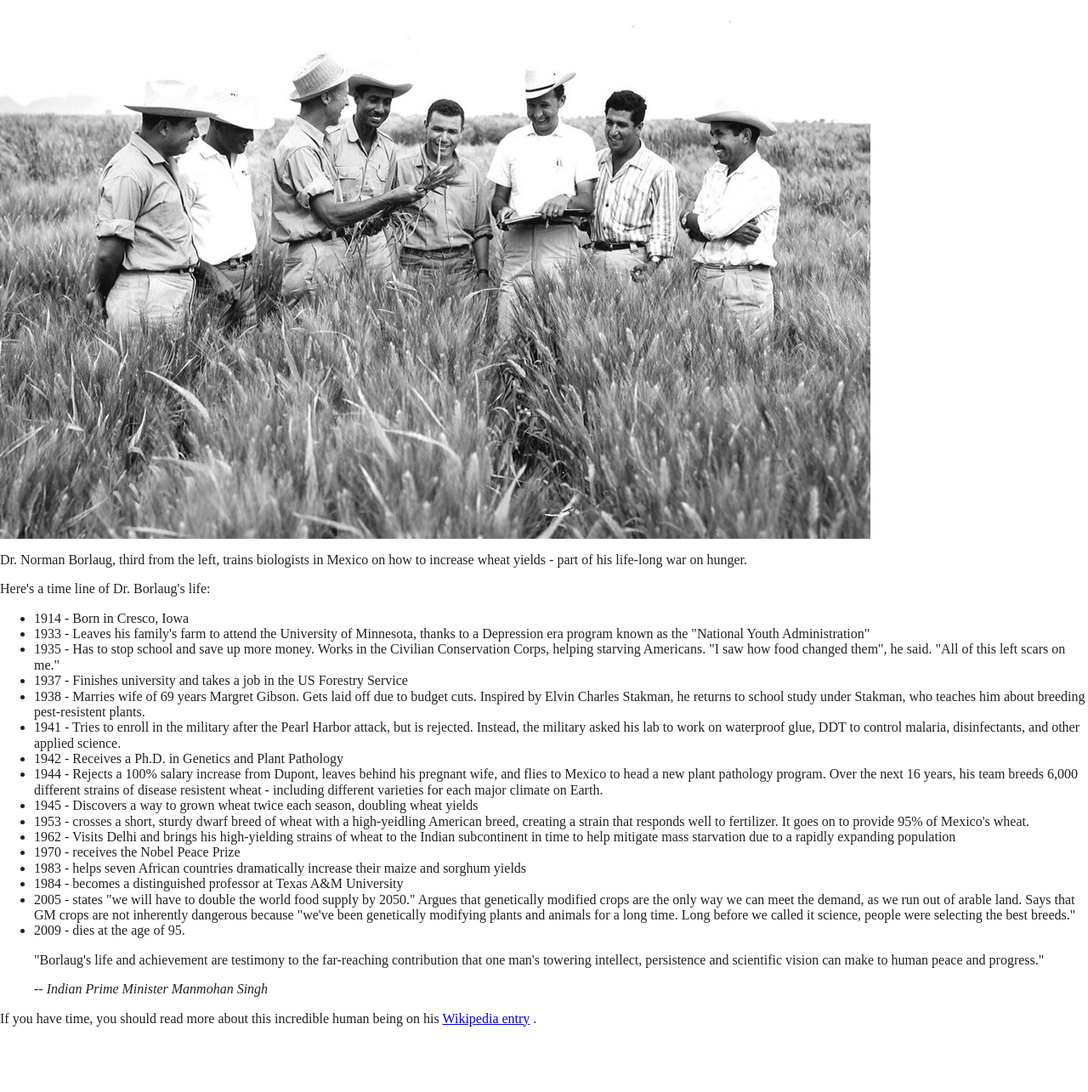
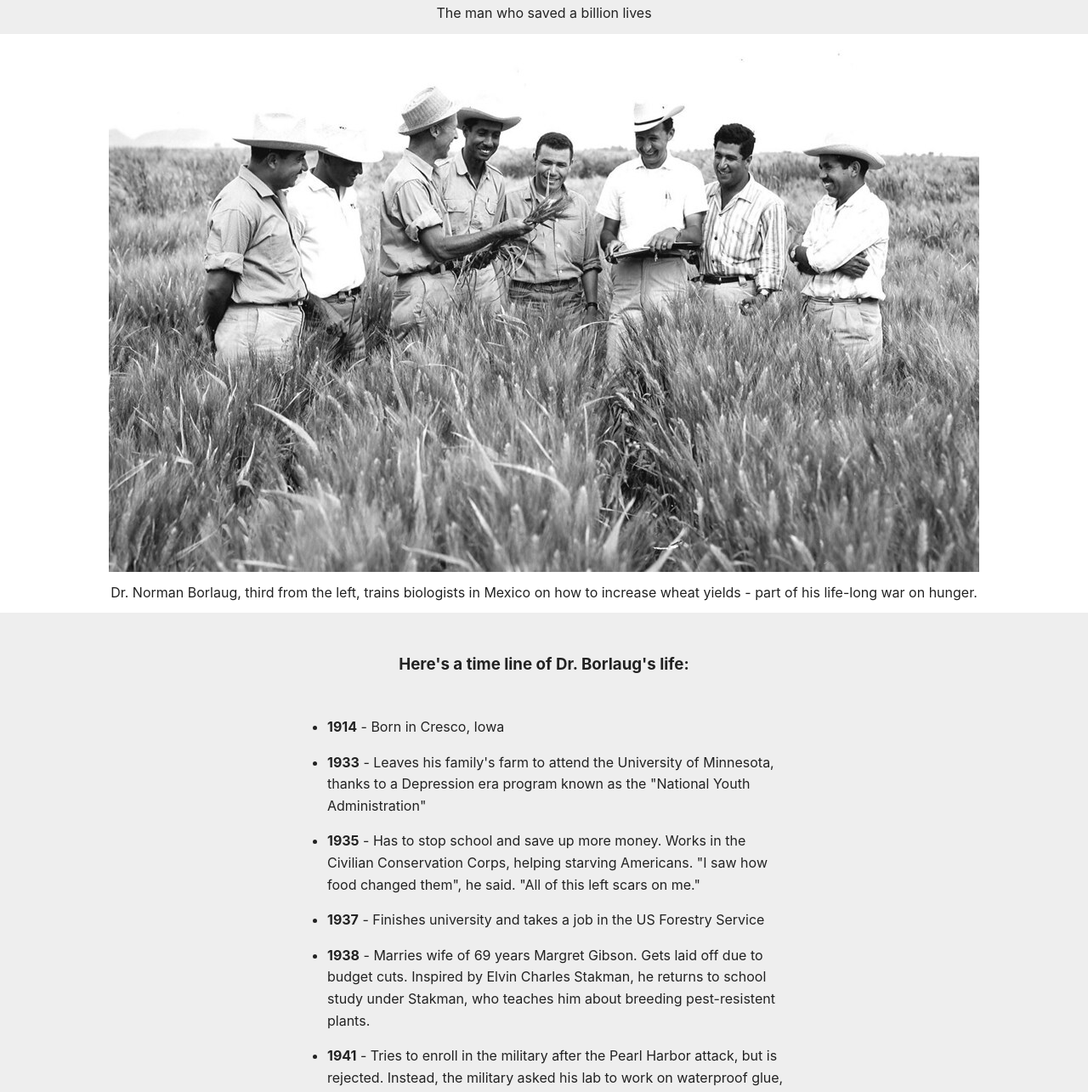
Before and after one commit to Pyatnyshkov/tribute_page, a website built with Parcel: page index.html in a window 1280 px wide. Shown: the part 74-1359 px from the top of the page at 85% size. Before the commit the page ends 1282 px from the top, so only its background shows below. Built offline with nearby package versions, Linux system fonts and the light colour scheme.

Commit message:
add styles, refactor

```diff
--- a/css/main.css
+++ b/css/main.css
@@ -86,6 +86,52 @@ textarea {
 /* ==========================================================================
    Author's custom styles
    ========================================================================== */
+
+body {
+  font-family: -apple-system, BlinkMacSystemFont, 'Segoe UI', 'Roboto', 'Helvetica Neue', Arial, sans-serif;
+  background-color: #eee;
+  text-align: center;
+}
+
+header {
+  text-align: center;
+}
+
+figure {
+  background-color: #fff;
+  margin: 0;
+  padding: 10px;
+}
+
+figcaption {
+  margin: 15px 0 5px 0;
+}
+
+.lifelist_header {
+  margin: 50px 0;
+}
+
+ul {
+  max-width: 550px;
+  margin: 0 auto;
+  text-align: left;
+  line-height: 1.6;
+}
+
+li {
+  margin: 16px 0;
+}
+
+blockquote {
+  max-width: 545px;
+  margin: 50px auto;
+  font-style: italic;
+  text-align: left;
+}
+
+a:visited {
+  color: #74638f;
+}
 
 /* ==========================================================================
    Helper classes
--- a/index.html
+++ b/index.html
@@ -26,45 +26,47 @@
 
   <!-- Add your site or application content here -->
   <header>
-    <p class="header_title">Dr. Norman Borlaug</p>
-    <p class="header_desc">The man who saved a billion lives</p>
+    <h1>Dr. Norman Borlaug</h1>
+    <p>The man who saved a billion lives</p>
   </header>
 
-  <article class="image_container">
-    <img src="./img/10613180113_fdf7bcd316_b.jpg" alt="Dr. Norman" class="image">
-    <p class="image_desc">Dr. Norman Borlaug, third from the left, trains biologists in Mexico on how to increase wheat yields - part of his life-long war on hunger.</p>
-  </article>
+  <figure>
+    <img src="./img/10613180113_fdf7bcd316_b.jpg" alt="Dr. Norman Borlaug">
+    <figcaption>
+      Dr. Norman Borlaug, third from the left, trains biologists in Mexico on
+      how to increase wheat yields - part of his life-long war on hunger.
+    </figcaption>
+  </figure>
 
-  <article class="date_list">
-    <p class="list_header">Here's a time line of Dr. Borlaug's life:</p>
+  <section>
+    <h3 class="lifelist_header">Here's a time line of Dr. Borlaug's life:</h3>
     <ul>
-      <li><span class="date">1914</span> - Born in Cresco, Iowa</li>
-      <li><span class="date">1933</span> - Leaves his family's farm to attend the University of Minnesota, thanks to a Depression era program known as the "National Youth Administration"</li>
-      <li><span class="date">1935</span> - Has to stop school and save up more money. Works in the Civilian Conservation Corps, helping starving Americans. "I saw how food changed them", he said. "All of this left scars on me."</li>
-      <li><span class="date">1937</span> - Finishes university and takes a job in the US Forestry Service</li>
-      <li><span class="date">1938</span> - Marries wife of 69 years Margret Gibson. Gets laid off due to budget cuts. Inspired by Elvin Charles Stakman, he returns to school study under Stakman, who teaches him about breeding pest-resistent plants.</li>
-      <li><span class="date">1941</span> - Tries to enroll in the military after the Pearl Harbor attack, but is rejected. Instead, the military asked his lab to work on waterproof glue, DDT to control malaria, disinfectants, and other applied science.</li>
-      <li><span class="date">1942</span> - Receives a Ph.D. in Genetics and Plant Pathology</li>
-      <li><span class="date">1944</span> - Rejects a 100% salary increase from Dupont, leaves behind his pregnant wife, and flies to Mexico to head a new plant pathology program. Over the next 16 years, his team breeds 6,000 different strains of disease resistent wheat - including different varieties for each major climate on Earth.</li>
-      <li><span class="date">1945</span> - Discovers a way to grown wheat twice each season, doubling wheat yields</li>
-      <li><span class="date">1953</span> - crosses a short, sturdy dwarf breed of wheat with a high-yeidling American breed, creating a strain that responds well to fertilizer. It goes on to provide 95% of Mexico's wheat.</li>
-      <li><span class="date">1962</span> - Visits Delhi and brings his high-yielding strains of wheat to the Indian subcontinent in time to help mitigate mass starvation due to a rapidly expanding population</li>
-      <li><span class="date">1970</span> - receives the Nobel Peace Prize</li>
-      <li><span class="date">1983</span> - helps seven African countries dramatically increase their maize and sorghum yields</li>
-      <li><span class="date">1984</span> - becomes a distinguished professor at Texas A&M University</li>
-      <li><span class="date">2005</span> - states "we will have to double the world food supply by 2050." Argues that genetically modified crops are the only way we can meet the demand, as we run out of arable land. Says that GM crops are not inherently dangerous because "we've been genetically modifying plants and animals for a long time. Long before we called it science, people were selecting the best breeds."</li>
-      <li><span class="date">2009</span> - dies at the age of 95.</li>
+      <li><strong>1914</strong> - Born in Cresco, Iowa</li>
+      <li><strong>1933</strong> - Leaves his family's farm to attend the University of Minnesota, thanks to a Depression era program known as the "National Youth Administration"</li>
+      <li><strong>1935</strong> - Has to stop school and save up more money. Works in the Civilian Conservation Corps, helping starving Americans. "I saw how food changed them", he said. "All of this left scars on me."</li>
+      <li><strong>1937</strong> - Finishes university and takes a job in the US Forestry Service</li>
+      <li><strong>1938</strong> - Marries wife of 69 years Margret Gibson. Gets laid off due to budget cuts. Inspired by Elvin Charles Stakman, he returns to school study under Stakman, who teaches him about breeding pest-resistent plants.</li>
+      <li><strong>1941</strong> - Tries to enroll in the military after the Pearl Harbor attack, but is rejected. Instead, the military asked his lab to work on waterproof glue, DDT to control malaria, disinfectants, and other applied science.</li>
+      <li><strong>1942</strong> - Receives a Ph.D. in Genetics and Plant Pathology</li>
+      <li><strong>1944</strong> - Rejects a 100% salary increase from Dupont, leaves behind his pregnant wife, and flies to Mexico to head a new plant pathology program. Over the next 16 years, his team breeds 6,000 different strains of disease resistent wheat - including different varieties for each major climate on Earth.</li>
+      <li><strong>1945</strong> - Discovers a way to grown wheat twice each season, doubling wheat yields</li>
+      <li><strong>1953</strong> - crosses a short, sturdy dwarf breed of wheat with a high-yeidling American breed, creating a strain that responds well to fertilizer. It goes on to provide 95% of Mexico's wheat.</li>
+      <li><strong>1962</strong> - Visits Delhi and brings his high-yielding strains of wheat to the Indian subcontinent in time to help mitigate mass starvation due to a rapidly expanding population</li>
+      <li><strong>1970</strong> - receives the Nobel Peace Prize</li>
+      <li><strong>1983</strong> - helps seven African countries dramatically increase their maize and sorghum yields</li>
+      <li><strong>1984</strong> - becomes a distinguished professor at Texas A&M University</li>
+      <li><strong>2005</strong> - states "we will have to double the world food supply by 2050." Argues that genetically modified crops are the only way we can meet the demand, as we run out of arable land. Says that GM crops are not inherently dangerous because "we've been genetically modifying plants and animals for a long time. Long before we called it science, people were selecting the best breeds."</li>
+      <li><strong>2009</strong> - dies at the age of 95.</li>
     </ul>
 
     <blockquote>
       <p>"Borlaug's life and achievement are testimony to the far-reaching contribution that one man's towering intellect, persistence and scientific vision can make to human peace and progress."</p>
       <cite>-- Indian Prime Minister Manmohan Singh</cite>
     </blockquote>
-  </article>
-
-  <footer>
-    If you have time, you should read more about this incredible human being on his <a href="https://en.wikipedia.org/wiki/Norman_Borlaug">Wikipedia entry</a> .
-  </footer>
+    <h3>
+      If you have time, you should read more about this incredible human being on his <a href="https://en.wikipedia.org/wiki/Norman_Borlaug">Wikipedia entry</a> .
+    </h3>
+  </section>
 
   <script src="js/vendor/modernizr-3.11.2.min.js"></script>
   <script src="js/plugins.js"></script>
```
